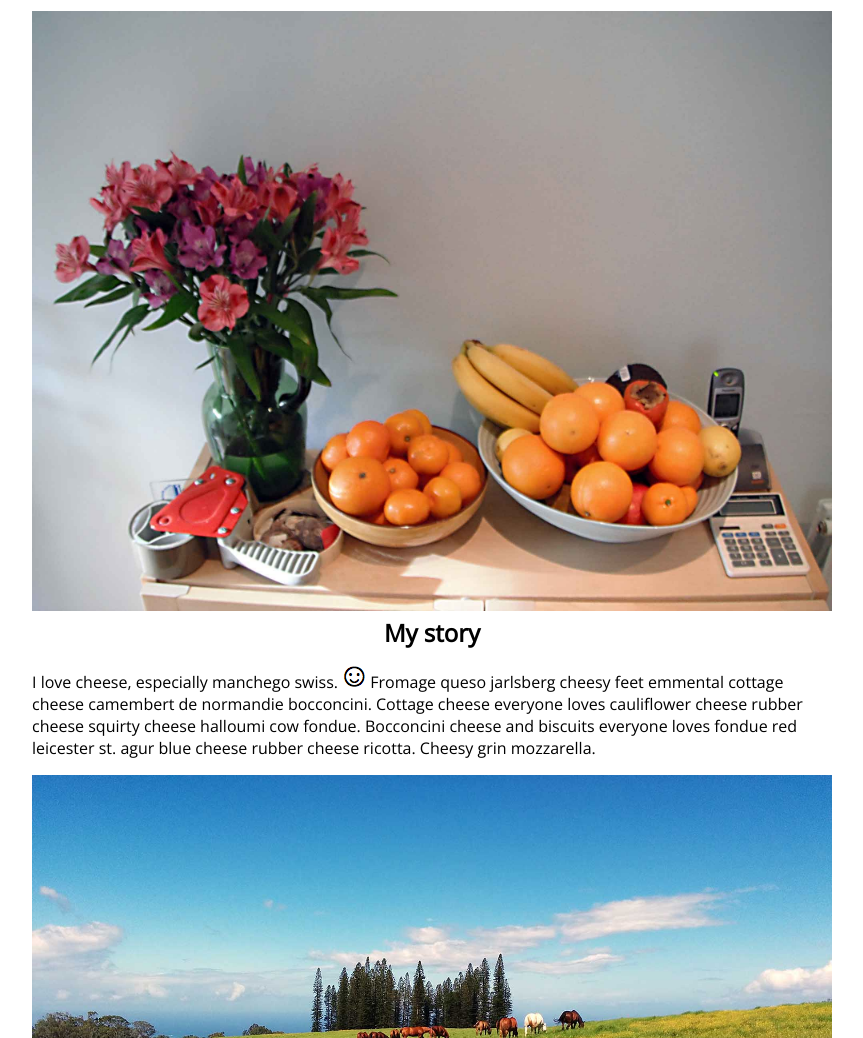
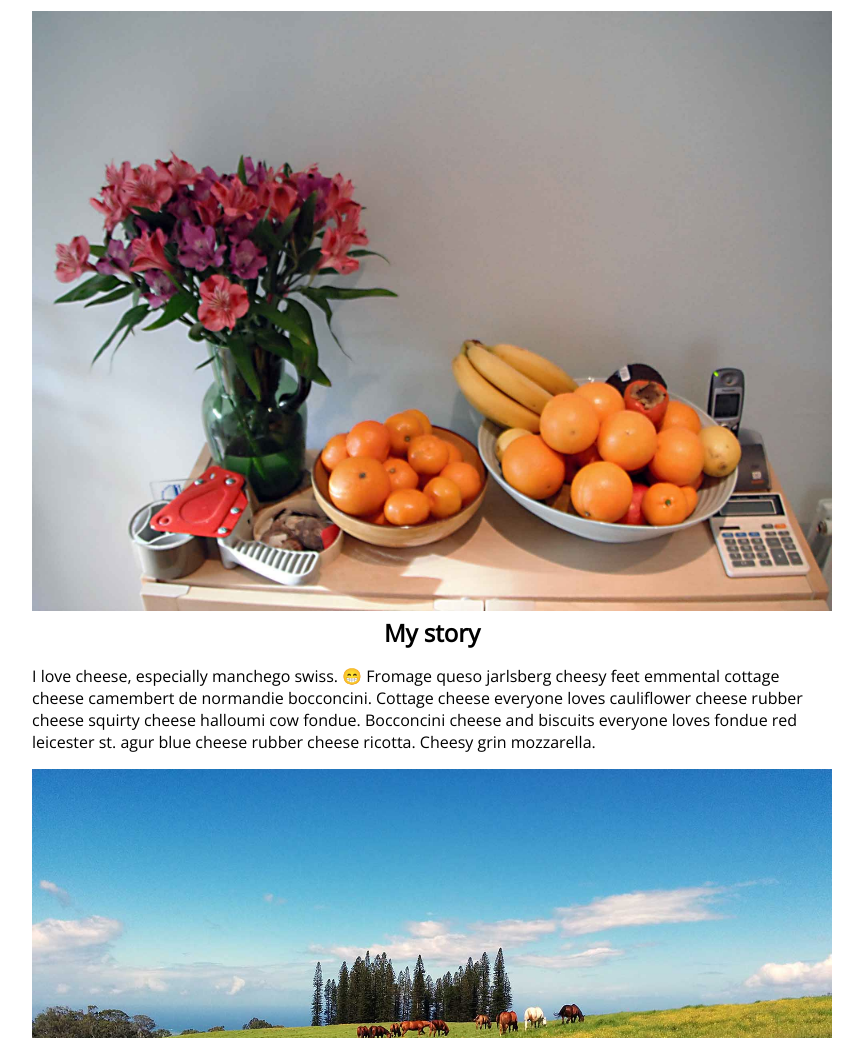
Before and after one commit to edu-aguilar/mws-udacity-2.7.16, a website: page index.html in a window 1280 px wide. Shown: the part 62-1100 px from the top of the page, without its empty margins (208-1071 px from the left). Drawn offline with nearby package versions, Linux system fonts and the light colour scheme.

Commit message:
refactor: charset is now utf-8 to allow use unicode emojis.

```diff
--- a/index.html
+++ b/index.html
@@ -4,6 +4,7 @@
 
     <meta name="description" content="Udacity Responsive Images course project" />
     <meta name="author" content="//samdutton.com">
+    <meta charset="utf-8">
     <meta name="viewport" content="width=device-width, minimum-scale=1.0, initial-scale=1.0, user-scalable=yes">
     <meta itemprop="name" content="Udacity Responsive Images course project">
     <meta name="mobile-web-app-capable" content="yes">
@@ -39,7 +40,7 @@
 
         <article class="story story-1">
 
-          <p>I love cheese, especially manchego swiss. <img src="images_src/fixed/smiley_face.png"> Fromage queso jarlsberg cheesy feet emmental cottage cheese camembert de normandie bocconcini. Cottage cheese everyone loves cauliflower cheese rubber cheese squirty cheese halloumi cow fondue. Bocconcini cheese and biscuits everyone loves fondue red leicester st. agur blue cheese rubber cheese ricotta. Cheesy grin mozzarella.</p>
+          <p>I love cheese, especially manchego swiss. &#x1F601 Fromage queso jarlsberg cheesy feet emmental cottage cheese camembert de normandie bocconcini. Cottage cheese everyone loves cauliflower cheese rubber cheese squirty cheese halloumi cow fondue. Bocconcini cheese and biscuits everyone loves fondue red leicester st. agur blue cheese rubber cheese ricotta. Cheesy grin mozzarella.</p>
           <figure>
             <img src="images_src/horses.jpg">
             <figcaption>My fancy image</figcaption>
```
